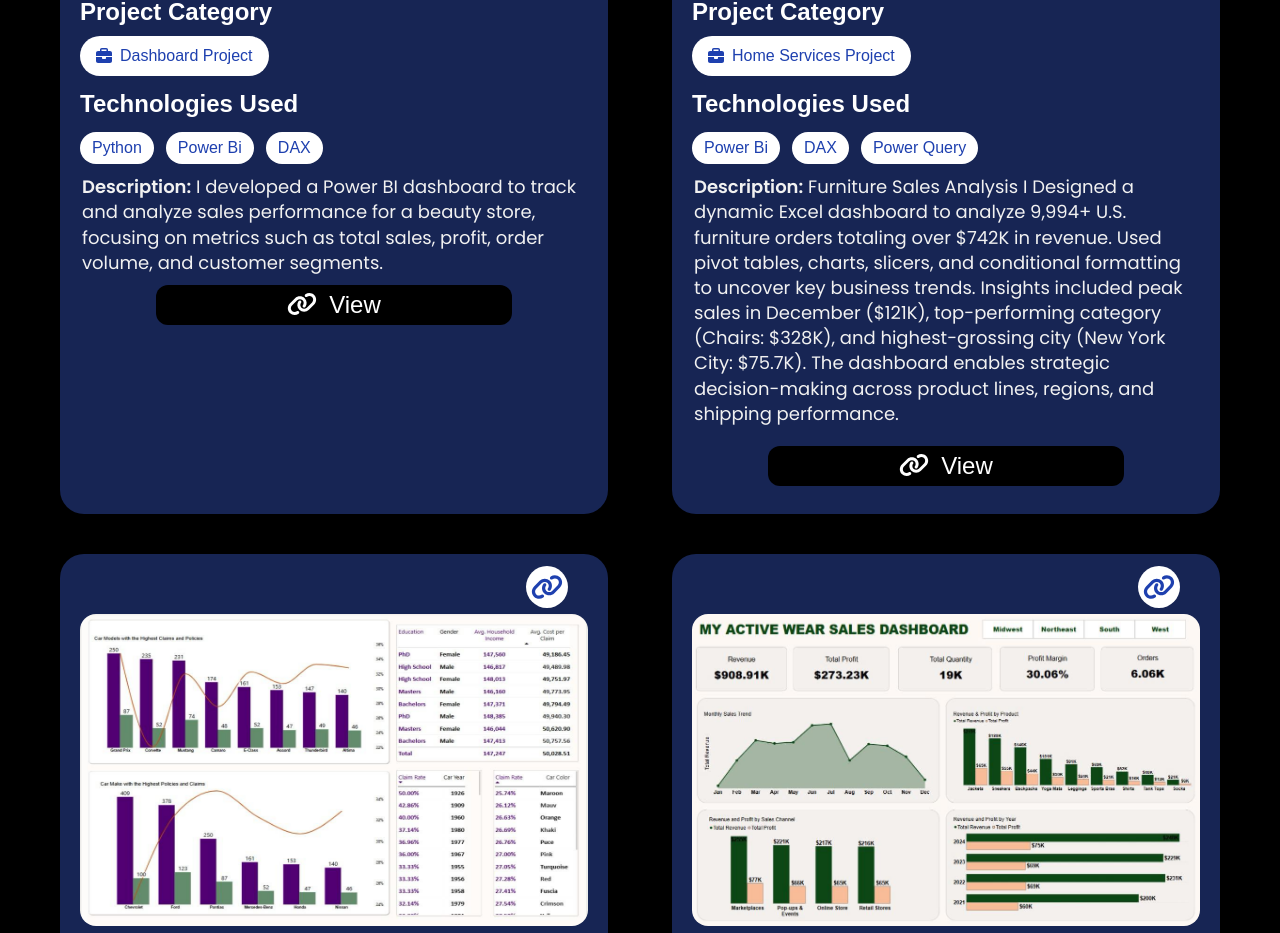
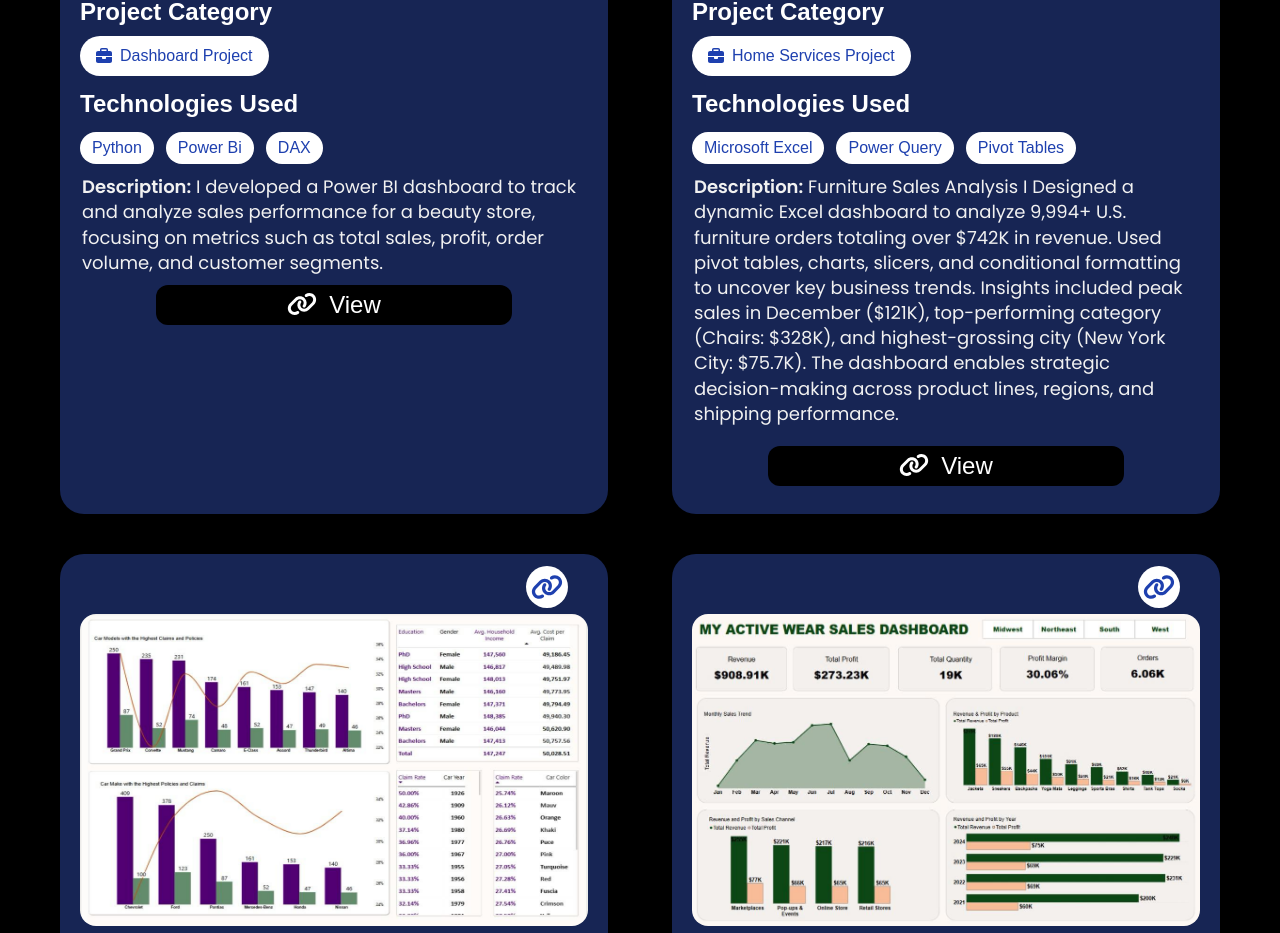
Before and after one commit to Famzy077/Client_Portfolio, a Next.js app: page / in a window 1280 px wide. Shown: the part 3594-4527 px from the top of the page. Built offline with nearby package versions, Linux system fonts and the light colour scheme; a web font is replaced by a local one.

Commit message:
update project description

```diff
--- a/src/app/Components/Home.tsx
+++ b/src/app/Components/Home.tsx
@@ -305,13 +305,13 @@ const Home: React.FC<HomeProps> = ({ children }) => {
                         <p className='text-2xl font-semibold my-3'>Technologies Used</p>
                         <div className='flex gap-3'>
                             <div className='bg-white text-blue-800 rounded-full p-1 px-2 md:px-3'>
-                                <p>Power Bi</p>
+                                <p>Microsoft Excel</p>
                             </div>
                             <div className='bg-white text-blue-800 rounded-full p-1 px-2 md:px-3'>
-                                <p>DAX</p>
+                                <p>Power Query</p>
                             </div>
                             <div className='bg-white text-blue-800 rounded-full p-1 px-3'>
-                                <p>Power Query</p>
+                                <p>Pivot Tables</p>
                             </div>
                         </div>
                         <p className='text-white font-serif description'><span className='font-semibold'>Description:</span> Furniture Sales Analysis
```
